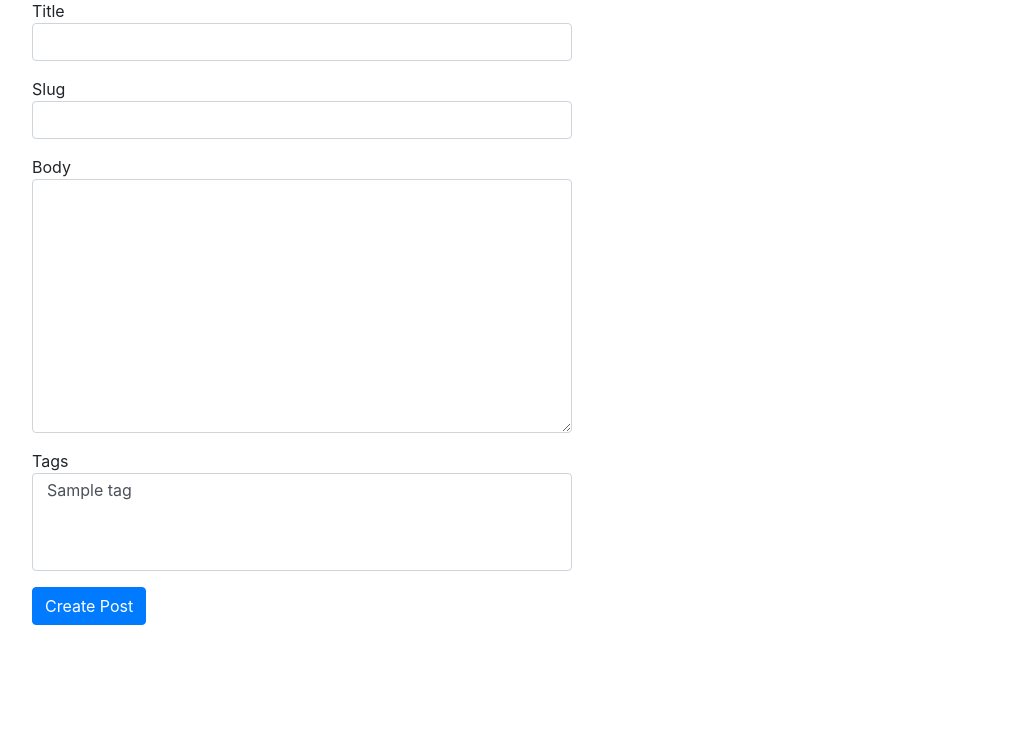
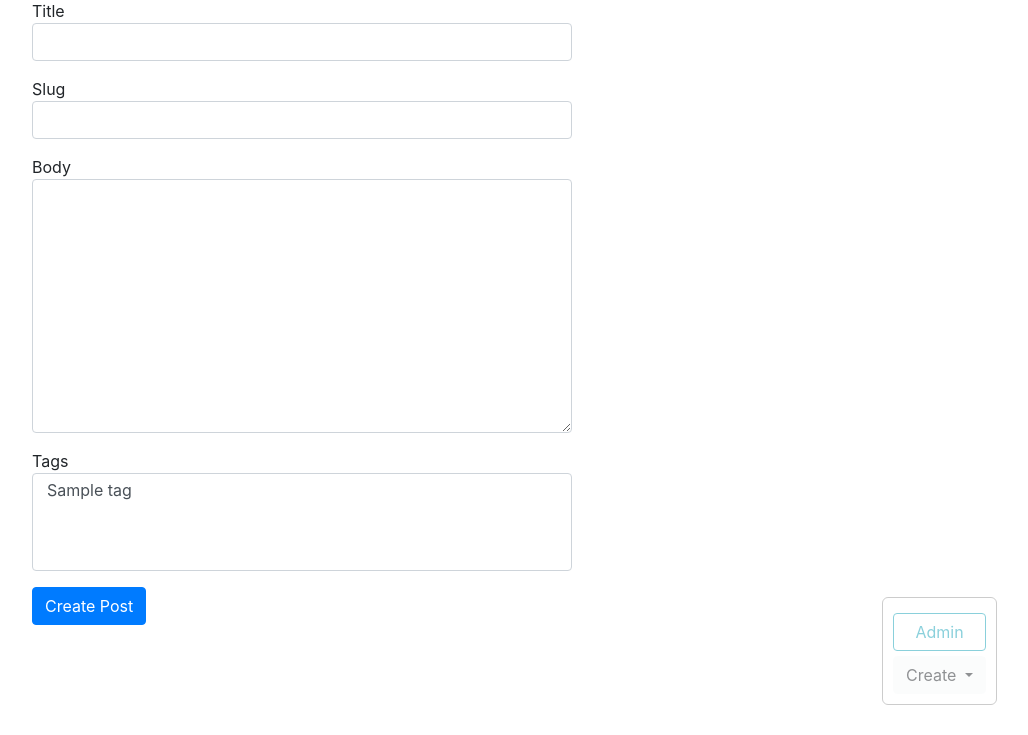
Before and after one commit to Singlelogic/sysadmin, a Django app: page /blog/post/create/ in a window 1280 px wide. Shown: the part 65-800 px from the top of the page, without its empty margins (243-1271 px from the left). Run offline with Django 3.2, Linux system fonts and the light colour scheme; tables that the repository leaves empty hold one stand-in row (values such as "Sample post"); some libraries are stand-ins or nearby versions.

Commit message:
added 'admin-panel' to all blog pages with links to create, update and delete posts and tags

```diff
--- a/blog/templates/blog/base_blog.html
+++ b/blog/templates/blog/base_blog.html
@@ -1 +1,20 @@
 {% extends 'base.html' %}
+
+{% block admin-panel %}
+
+    <div class="btn-group">
+        <button type="button" class="btn btn-light dropdown-toggle" data-toggle="dropdown" aria-haspopup="true"
+                aria-expanded="false">
+            Create
+        </button>
+        <div class="dropdown-menu">
+            <a class="dropdown-item" href="{% url 'post_create_url' %}">Post</a>
+            <a class="dropdown-item" href="{% url 'tag_create_url' %}">Tag</a>
+        </div>
+    </div>
+
+    <a href="{{ admin_object.get_update_url }}" class="btn btn-light edit"
+       style="{% if detail %}display: block;{% endif %}">Edit</a>
+    <a href="{{ admin_object.get_delete_url }}" class="btn btn-danger delete"
+       style="{% if detail %}display: block;{% endif %}">Delete</a>
+{% endblock %}
--- a/blog/utils.py
+++ b/blog/utils.py
@@ -8,7 +8,9 @@ class ObjectDetailMixin:
     def get(self, request, slug):
         obj = get_object_or_404(self.model, slug__iexact=slug)
         return render(request, self.template, context={
-            self.model.__name__.lower(): obj
+            self.model.__name__.lower(): obj,
+            'admin_object': obj,
+            'detail': True
         })
 
 
--- /dev/null
+++ b/static/css/styles.css
@@ -0,0 +1,22 @@
+.admin-panel {
+    border: 1px solid #999;
+    border-radius: 6px;
+    position: fixed;
+    right: 40px;
+    bottom: 30px;
+    opacity: 0.5;
+    padding: 10px;
+}
+
+.admin-panel:hover {
+    opacity: 1;
+}
+
+.admin-panel a {
+    display: block;
+    margin: 5px 0;
+}
+
+a.edit, a.delete {
+    display: none;
+}
--- a/sysadmin/settings.py
+++ b/sysadmin/settings.py
@@ -121,3 +121,6 @@ USE_TZ = True
 # https://docs.djangoproject.com/en/3.0/howto/static-files/
 
 STATIC_URL = '/static/'
+STATICFILES_DIRS = [
+    os.path.join(BASE_DIR, 'static')
+]
--- a/templates/base.html
+++ b/templates/base.html
@@ -1,11 +1,27 @@
+{% load static %}
 <!DOCTYPE html>
 <html lang="en">
 <head>
     <meta charset="UTF-8">
     <meta name="viewport", content="width=device-width", initial-scale="1.0">
     <meta http-equiv="X-UA-Compatible", content="ie=edge">
+
+    <script src="https://code.jquery.com/jquery-3.5.1.slim.min.js"
+            integrity="sha384-DfXdz2htPH0lsSSs5nCTpuj/zy4C+OGpamoFVy38MVBnE+IbbVYUew+OrCXaRkfj"
+            crossorigin="anonymous">
+    </script>
+    <script src="https://cdn.jsdelivr.net/npm/popper.js@1.16.0/dist/umd/popper.min.js"
+            integrity="sha384-Q6E9RHvbIyZFJoft+2mJbHaEWldlvI9IOYy5n3zV9zzTtmI3UksdQRVvoxMfooAo"
+            crossorigin="anonymous">
+    </script>
+    <script src="https://stackpath.bootstrapcdn.com/bootstrap/4.5.0/js/bootstrap.min.js"
+            integrity="sha384-OgVRvuATP1z7JjHLkuOU7Xw704+h835Lr+6QL9UvYjZE3Ipu6Tp75j7Bh/kR0JKI"
+            crossorigin="anonymous">
+    </script>
+
     <link rel="stylesheet" href="https://stackpath.bootstrapcdn.com/bootstrap/4.4.1/css/bootstrap.min.css"
           integrity="sha384-Vkoo8x4CGsO3+Hhxv8T/Q5PaXtkKtu6ug5TOeNV6gBiFeWPGFN9MuhOf23Q9Ifjh" crossorigin="anonymous">
+    <link rel="stylesheet" href="{% static 'css/styles.css' %}">
     <title>
         {% block title %}
             blog sysadmin
@@ -50,6 +66,11 @@
         </div>
     </div>
 
+    <div class="admin-panel align-items-center">
+        <a href="/admin" class="btn btn-outline-info">Admin</a>
+        {% block admin-panel %}{% endblock %}
+    </div>
+
 </body>
 
 </html>
```
